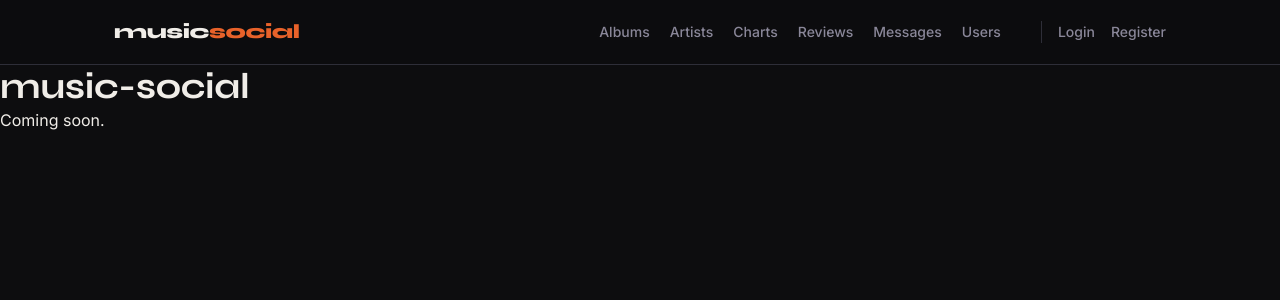
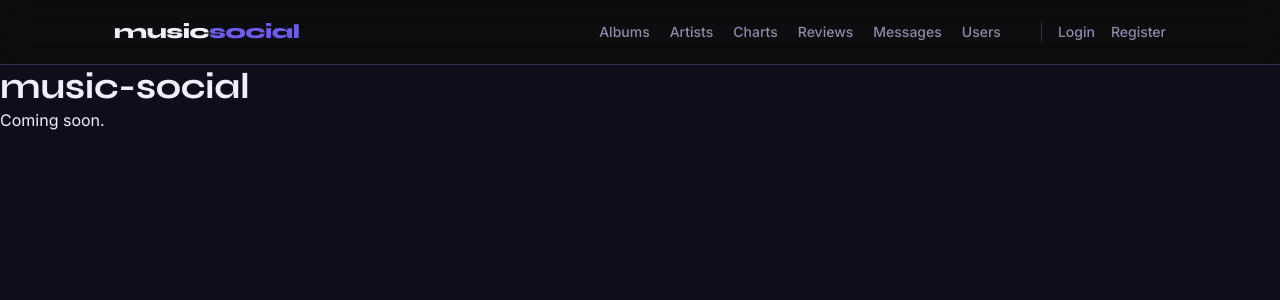
Before and after one commit to seggovia/music-social, a React (Vite) app in the folder frontend/: page / in a window 1280 px wide. Shown: the top 300 px of the page. Built offline with nearby package versions, Linux system fonts and the light colour scheme; no server answers.

Commit message:
feat: switch color theme from orange/black to purple/indigo dark palette

```diff
--- a/frontend/src/styles/tokens.css
+++ b/frontend/src/styles/tokens.css
@@ -1,24 +1,24 @@
 :root {
   /* ── Palette ── */
-  --color-bg:          #0d0d0f;
-  --color-surface:     #18181c;
-  --color-surface-2:   #222228;
-  --color-border:      #2e2e38;
-  --color-border-hover:#4a4a5a;
+  --color-bg:          #0e0e1a;
+  --color-surface:     #181826;
+  --color-surface-2:   #232336;
+  --color-border:      #2e2e45;
+  --color-border-hover:#454566;
 
-  /* Accent — naranja cálido con toque rojo, como vinyl bajo luz */
-  --color-accent:      #e8622a;
-  --color-accent-dim:  #c04e1f;
-  --color-accent-glow: rgba(232, 98, 42, 0.15);
+  /* Accent — púrpura/índigo vibrante, estilo Discord/Spotify dark */
+  --color-accent:      #6c5ce7;
+  --color-accent-dim:  #5849c4;
+  --color-accent-glow: rgba(108, 92, 231, 0.18);
 
   /* Text */
-  --color-text:        #f0ede8;
-  --color-text-muted:  #8a8799;
-  --color-text-subtle: #555468;
+  --color-text:        #f0eef8;
+  --color-text-muted:  #8e8ba8;
+  --color-text-subtle: #565478;
 
   /* Feedback */
-  --color-error:       #e05252;
-  --color-success:     #4caf7d;
+  --color-error:       #e0527a;
+  --color-success:     #4cafa0;
 
   /* ── Typography ── */
   --font-display: 'Syne', 'Inter', sans-serif;
```
